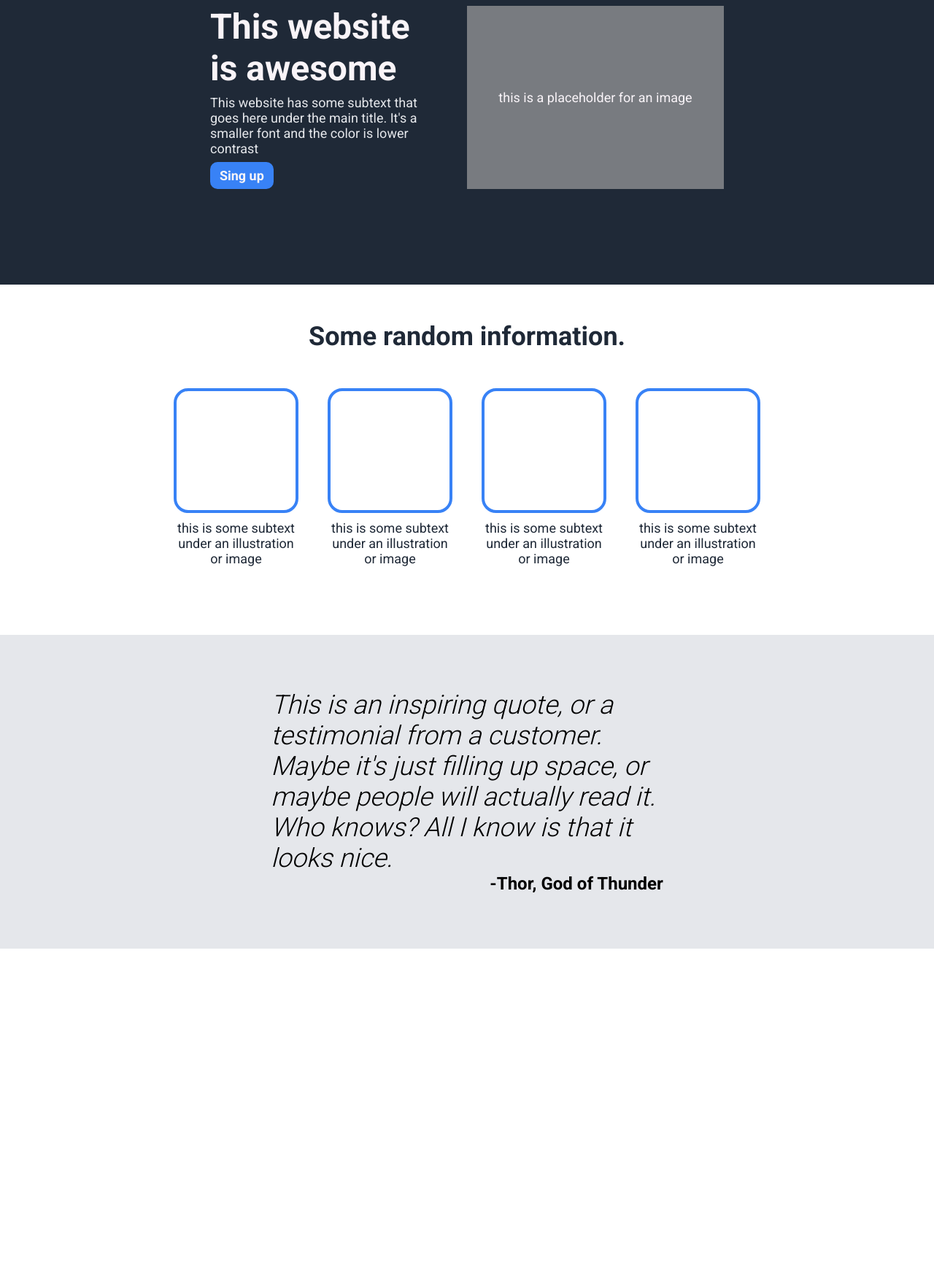
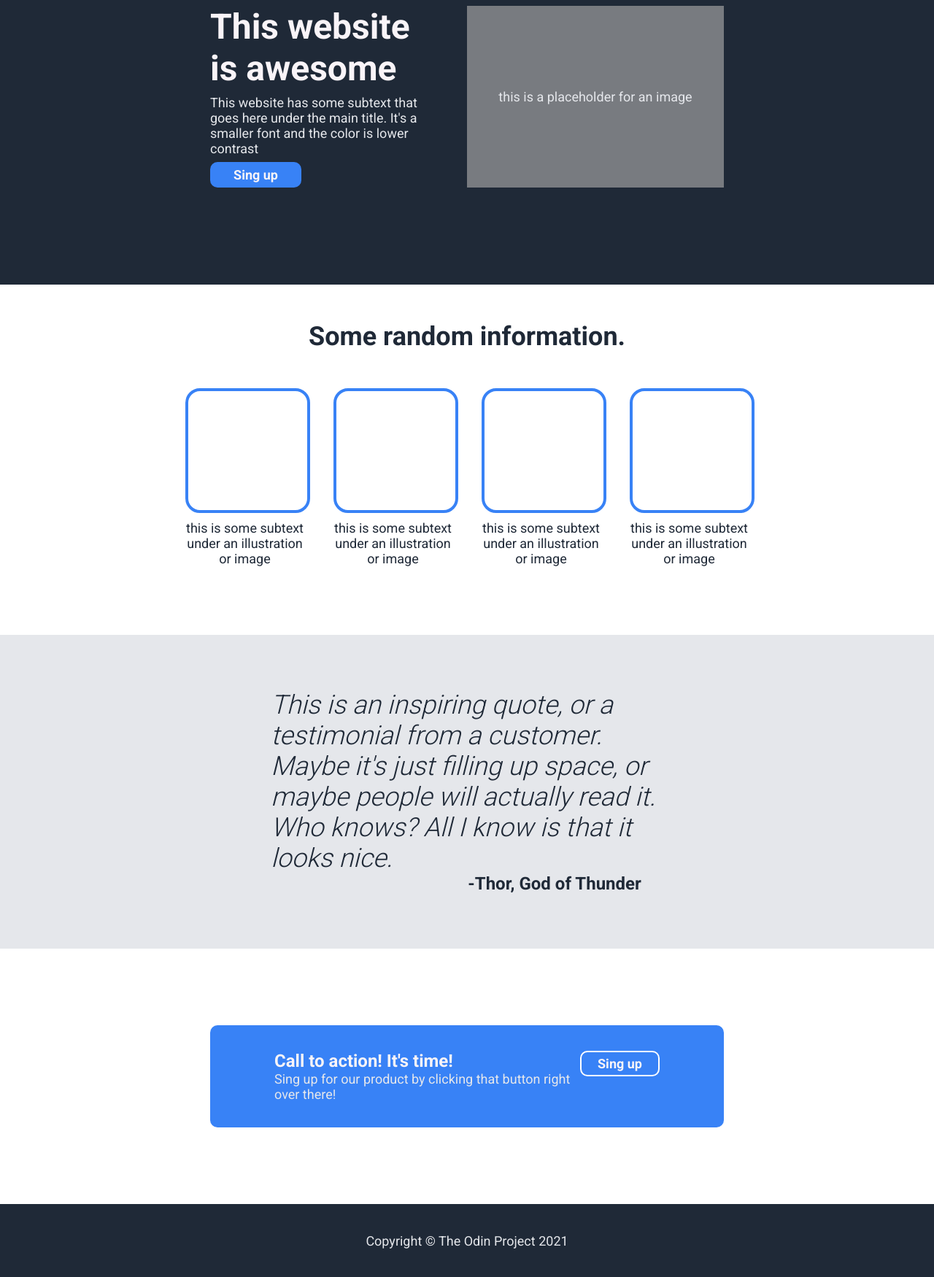
Before and after one commit to s-muriluu/landing-page, a plain HTML site: page index.html in a window 1280 px wide. Shown: the part 140-1890 px from the top of the page at 73% size. Before the commit the page ends 1440 px from the top, so only its background shows below. Drawn offline with Linux system fonts and the light colour scheme.

Commit message:
Adicionado quarta seção contendo um conteúdo call to action e rodapé com copyright

```diff
--- a/index.html
+++ b/index.html
@@ -10,33 +10,33 @@
     <link href="https://fonts.googleapis.com/css2?family=Roboto:wght@300;400;700&display=swap" rel="stylesheet">
 </head>
 <body>
-    <div class="section-1">
+    <div class="section-1 dark-background">
         <header>
             <nav>
-                <div class="left" id="logo">Header Logo</div>
+                <div class="left title">Header Logo</div>
                 <div class="right">
                     <ul class="links">
-                        <li><a href="#">header link one</a></li>
-                        <li><a href="#">header link two</a></li>
-                        <li><a href="#">header link three</a></li>
+                        <li><a class="text" href="#">header link one</a></li>
+                        <li><a class="text" href="#">header link two</a></li>
+                        <li><a class="text" href="#">header link three</a></li>
                     </ul>
                 </div>
             </nav>
             <div class="hero">
                 <div class="left">
-                    <h1 id="hero-title">This website is awesome</h1>
-                    <p id="hero-text">This website has some subtext that goes here under the main title. It's a smaller font and the color is lower contrast</p>
+                    <h1 class="title" id="hero-title">This website is awesome</h1>
+                    <p class="text" id="hero-text">This website has some subtext that goes here under the main title. It's a smaller font and the color is lower contrast</p>
                     <button class="button" id="hero-button">Sing up</button>
                 </div>
                 <div class="right">
-                    <div class="image">this is a placeholder for an image</div>
+                    <div class="image text">this is a placeholder for an image</div>
                 </div>
             </div>
         </header>
     </div>
     <div class="section-2">
         <div class="info">
-            <h2 class="info-title">Some random information.</h2>
+            <h2 class="info-title content-text">Some random information.</h2>
             <div class="illustration">
                 <div class="square">
                     <div class="img-square"></div>
@@ -58,10 +58,24 @@
         </div>
     </div>
     <div class="section-3">
-        <blockquote>
+        <blockquote class="content-text">
             This is an inspiring quote, or a testimonial from a customer. Maybe it's just filling up space, or maybe people will actually read it. Who knows? All I know is that it looks nice.
             <cite>-Thor, God of Thunder</cite>
         </blockquote>
     </div>
+    <div class="section-4">
+        <div class="cta">
+            <div class="cta-content">
+                <div class="cta-txt">
+                    <h3 class="title">Call to action! It's time!</h3>
+                    <p class="text">Sing up for our product by clicking that button right over there!</p>
+                </div>
+                <button class="button" id="cta-button">Sing up</button>
+            </div>
+        </div>
+    </div>
+    <footer class="dark-background text">
+        <p>Copyright &copy The Odin Project 2021</p>
+    </footer>
 </body>
 </html>
--- a/style.css
+++ b/style.css
@@ -1,3 +1,5 @@
+/* Remove HTML default tag styles */
+
 * {
     margin: 0;
     padding: 0;
@@ -5,62 +7,45 @@
 }
 
 ul {
-    list-style-type: none;
     display: flex;
     gap: 24px;
+    list-style-type: none;
 }
 
 a {
     text-decoration: none;
 }
 
-.section-1 {
+/* Colors and font styles */
+
+.dark-background {
     background-color: #1f2937;
+}
+
+.text {
+    color: #e5e7eb;
+    font-size: 18px;
+}
+
+.title {
+    color: #f9f4f8;
+    font-weight: 700;
+    font-size: 24px;
+}
+
+.content-text {
+    color: #1f2937;
+    font-size: 36px;
+}
+
+/* Button customization */
+
+.button {
     display: flex;
     justify-content: center;
-    align-items: flex-start;
-    height: 530px;
-}
-
-header {
-    width: 55%;
-    display: flex;
-    flex-direction: column;
-    gap: 100px;
-    padding-top: 20px;
-}
-
-nav, .hero {
-    display: flex;
-    justify-content: space-between;
-}
-
-#logo {
-    color: #f9f4f8;
-    font-size: 24px;
-    font-weight: 700;
-}
-
-#hero-title {
-    color: #f9f4f8;
-    font-weight: 700;
-    font-size: 48px;
-}
-
-#hero-text, a {
-    font-size: 18px;
-    color: #e5e7eb;
-}
-
-.hero .left {
-    display: flex;
-    flex-direction: column;
-    flex-basis: 44%;
-    gap: 8px;
-}
-
-.button {
-    width: 28%;
+    align-items: center;
+    width: 125px;
+    height: 35px;
     background-color: #3882f6;
     border-radius: 10px;
     font-size: 18px;
@@ -71,23 +56,56 @@ nav, .hero {
     cursor: pointer;
 }
 
+#cta-button {
+    border: 2px solid white;
+}
+
+/* Section 1 */
+
+.section-1 {
+    display: flex;
+    justify-content: center;
+    height: 530px;
+}
+
+nav, .hero {
+    display: flex;
+    justify-content: space-between;
+}
+
+header {
+    display: flex;
+    flex-direction: column;
+    width: 55%;
+    gap: 100px;
+    padding-top: 20px;
+}
+
+#hero-title {
+    font-size: 48px;
+}
+
+.hero .left {
+    display: flex;
+    flex-direction: column;
+    width: 44%;
+    gap: 8px;
+}
+
 .hero .right {
+    display: flex;
     width: 50%;
     background-color: #787b80;
-    display: flex;
     justify-content: center;
     align-items: center;
-    font-size: 18px;
-    color: #f9f4f8;
 }
 
-.section-2, .section-3 {
+/* Section 2 */
+
+.section-2 {
     display: flex;
     flex-direction: column;
     align-items: center;
-}
-
-.section-2 {
     height: 480px;
 }
 
@@ -112,29 +130,37 @@ nav, .hero {
 .square {
     display: flex;
     flex-direction: column;
-    flex-basis: 163px;
+    width: 163px;
     gap: 10px;
 }
 
 .info {
+    display: flex;
     width: 55%;
-    display: flex;
     flex-direction: column;
     text-align: center;
 }
 
 .info-title {
-    color: #1f2937;
-    font-size: 36px;
     font-weight: 700;
     margin: 50px 0px;
 }
 
-blockquote {
-    width: 42%;
+/* Section 3 */
+
+.section-3 {
     display: flex;
     flex-direction: column;
-    font-size: 36px;
+    align-items: center;
+    justify-content: center;
+    height: 430px;
+    background-color: #e5e7eb;
+}
+
+blockquote {
+    display: flex;
+    width: 42%;
+    flex-direction: column;
     font-style: italic;
     font-weight: 300;
 }
@@ -145,10 +171,41 @@ cite {
     font-style: normal;
     font-weight: 700;
     font-size: 24px;
+    margin-right: 30px;
 }
 
-.section-3 {
-    background-color: #e5e7eb;
+/* Section 4 */
+
+.section-4 {
+    display: flex;
+    flex-direction: column;
+    align-items: center;
     justify-content: center;
-    height: 430px;
+    height: 350px;
 }
+
+.cta {
+    display: flex;
+    width: 55%;
+    height: 40%;
+    background-color: #3882f6;
+    border-radius: 10px;
+    display: flex;
+    justify-content: center;
+    align-items: center;
+}
+
+.cta-content {
+    display: flex;
+    width: 75%;
+    justify-content: space-between;
+}
+
+/* Footer */
+
+footer {
+    display: flex;
+    justify-content: center;
+    align-items: center;
+    height: 100px;
+}
```
